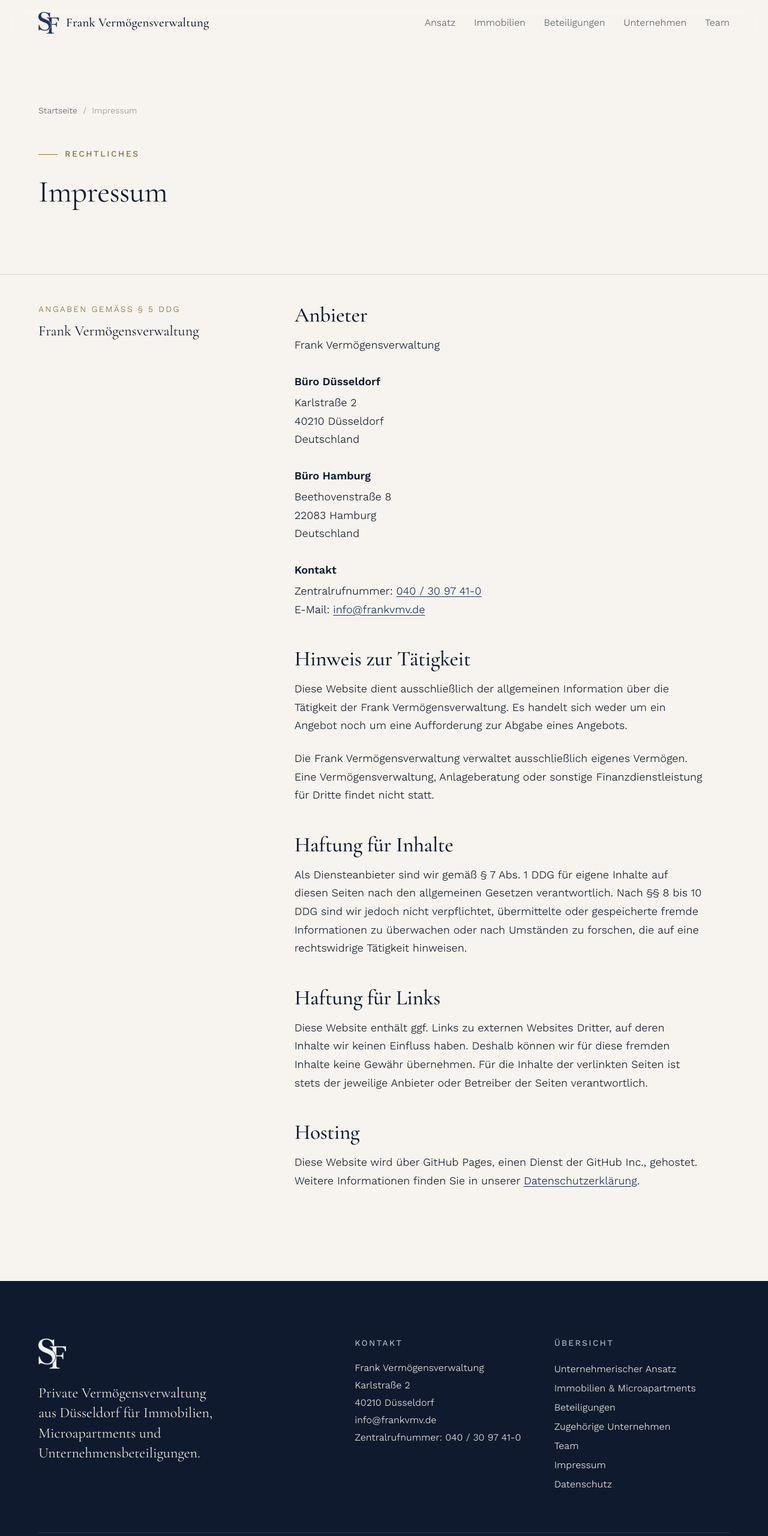
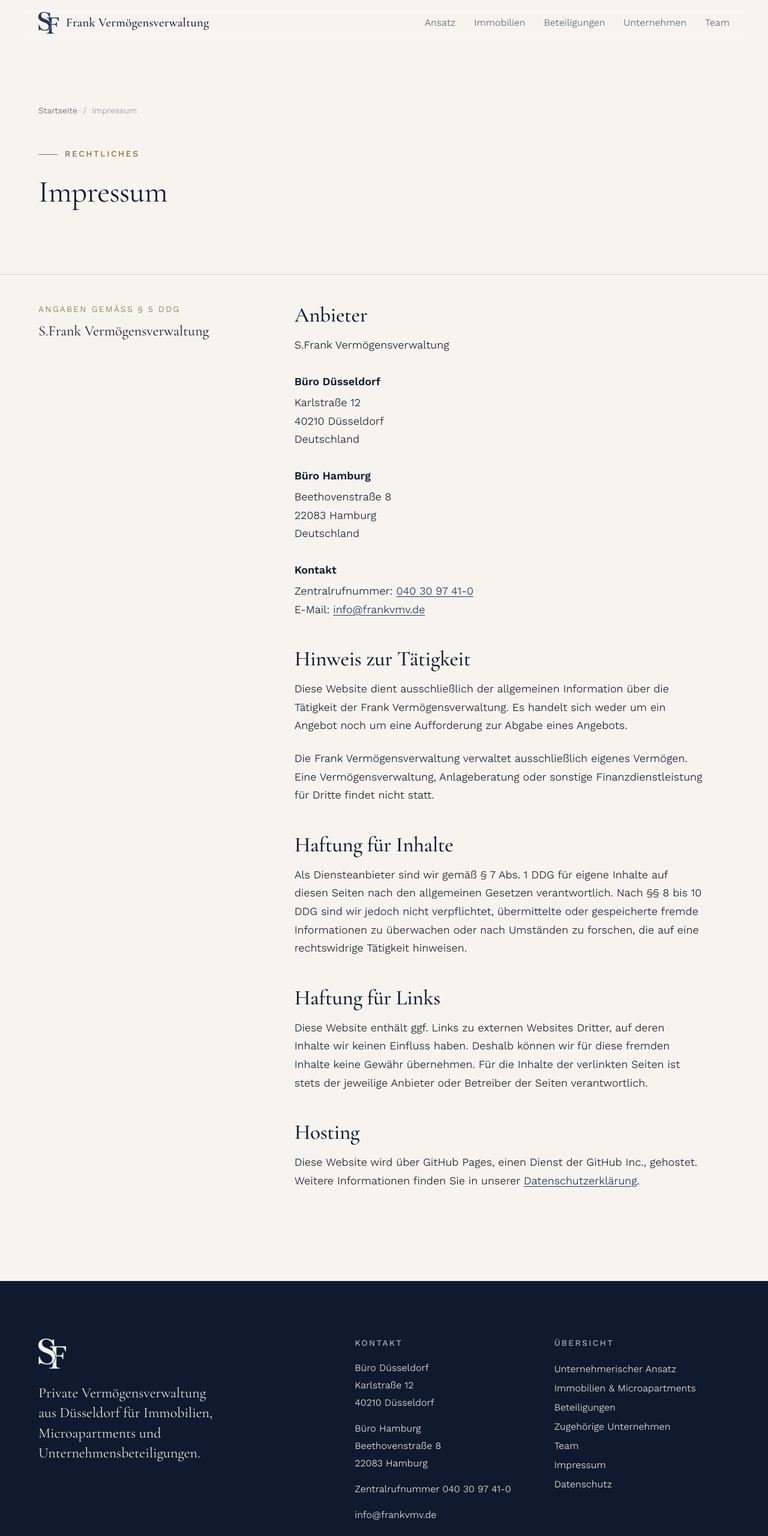
Before and after one commit to skfrank81/Frank-Verm-gensverwaltung, a plain HTML site: page impressum.html in a window 1280 px wide. Shown: the top 2560 px of the page at 60% size. Drawn offline with Linux system fonts and the light colour scheme.

Commit message:
Add files via upload

```diff
--- a/impressum.html
+++ b/impressum.html
@@ -55,16 +55,16 @@
 </section>
 <section class="section section--border" style="padding-top:var(--space-12)">
   <div class="container"><div class="split">
-    <div class="split__aside"><div class="sticky aside-label"><small>Angaben gemäß § 5 DDG</small>Frank Vermögensverwaltung</div></div>
+    <div class="split__aside"><div class="sticky aside-label"><small>Angaben gemäß § 5 DDG</small>S.Frank Vermögensverwaltung</div></div>
     <div class="prose">
       <h2>Anbieter</h2>
-      <p> Frank Vermögensverwaltung</p>
+      <p>S.Frank Vermögensverwaltung</p>
       <h3>Büro Düsseldorf</h3>
-      <p>Karlstraße 2<br>40210 Düsseldorf<br>Deutschland</p>
+      <p>Karlstraße 12<br>40210 Düsseldorf<br>Deutschland</p>
       <h3>Büro Hamburg</h3>
       <p>Beethovenstraße 8<br>22083 Hamburg<br>Deutschland</p>
       <h3>Kontakt</h3>
-      <p>Zentralrufnummer: <a href="tel:+49403097410">040 / 30 97 41-0</a><br>E-Mail: <a href="mailto:info@frankvmv.de">info@frankvmv.de</a></p>
+      <p>Zentralrufnummer: <a href="tel:+494030974110">040 30 97 41-0</a><br>E-Mail: <a href="mailto:info@frankvmv.de">info@frankvmv.de</a></p>
 
       <h2>Hinweis zur Tätigkeit</h2>
       <p>Diese Website dient ausschließlich der allgemeinen Information über die Tätigkeit der Frank Vermögensverwaltung. Es handelt sich weder um ein Angebot noch um eine Aufforderung zur Abgabe eines Angebots.</p>
@@ -91,7 +91,7 @@
       </div>
       <div>
         <h2>Kontakt</h2>
-        <address> Frank Vermögensverwaltung<br>Karlstraße 2<br>40210 Düsseldorf<br><a href="mailto:info@frankvmv.de">info@frankvmv.de</a><br>Zentralrufnummer: <a href="tel:+494030974110">040 / 30 97 41-0</a></address>
+        <address><span style="display:block;margin-bottom:.9em">Büro Düsseldorf<br>Karlstraße 12<br>40210 Düsseldorf</span><span style="display:block;margin-bottom:.9em">Büro Hamburg<br>Beethovenstraße 8<br>22083 Hamburg</span><span style="display:block;margin-bottom:.9em">Zentralrufnummer <a href="tel:+494030974110">040 30 97 41-0</a></span><a href="mailto:info@frankvmv.de">info@frankvmv.de</a></address>
       </div>
       <div>
         <h2>Übersicht</h2>
```
Also changed, not shown: beteiligungen.html (+1 -1 lines), datenschutz.html (+2 -2 lines), immobilien.html (+1 -1 lines), index.html (+2 -2 lines), team.html (+5 -5 lines), unternehmen.html (+1 -1 lines), unternehmerischer-ansatz.html (+1 -1 lines).
